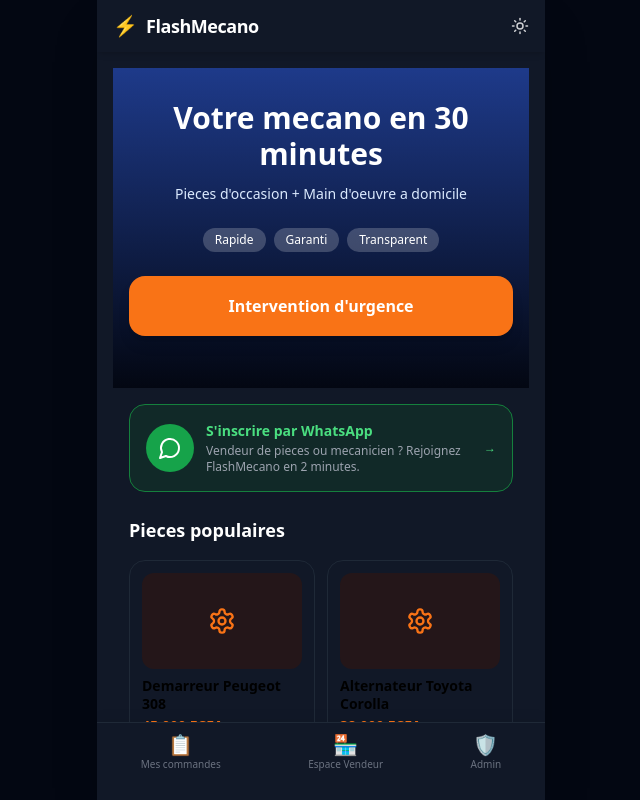
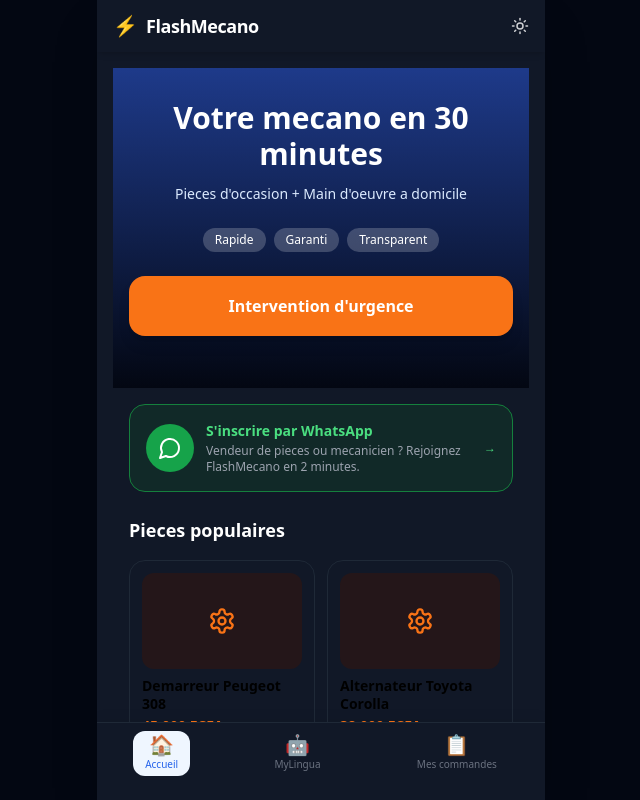
Before and after one commit to 1Ambulant/https-assurvente.shop-, a React (Vite) app: page / in a window 1280 px wide. Shown: the whole page, without its empty margins (319-959 px from the left). Built offline with nearby package versions, Linux system fonts and the light colour scheme; no server answers.

Commit message:
fix: lien Espace Vendeur + nettoyage bottom nav
- Le lien "Espace Vendeur" du footer noir pointe vers /partner (ancienne page espace vendeur) au lieu de /login?tab=partner
- Bottom nav: suppression de Espace Vendeur (magasin) et Admin (bouclier)
- Bottom nav: garde Accueil, MyLingua, Mes commandes

```diff
--- a/src/components/Layout.jsx
+++ b/src/components/Layout.jsx
@@ -8,9 +8,9 @@ export default function Layout() {
   const isActive = (p) => location.pathname === p;
 
   const navItems = [
+    { to: "/", emoji: "🏠", label: "Accueil" },
+    { to: "/chat-lingua", emoji: "🤖", label: "MyLingua" },
     { to: "/mes-commandes", emoji: "📋", label: "Mes commandes" },
-    { to: "/login?tab=partner", emoji: "🏪", label: "Espace Vendeur" },
-    { to: "/login?tab=admin", emoji: "🛡️", label: "Admin" },
   ];
 
   return (
@@ -51,7 +51,7 @@ export default function Layout() {
 
                 {/* Espace pro */}
                 <div className="flex flex-wrap justify-center gap-x-4 gap-y-2 text-xs">
-                  <Link to="/login?tab=partner" className="text-green-400 hover:underline">Espace Vendeur</Link>
+                  <Link to="/partner" className="text-green-400 hover:underline">Espace Vendeur</Link>
                   <Link to="/mes-commandes" className="text-blue-400 hover:underline">Mes commandes</Link>
                   <a href="https://wa.me/221778610660?text=Bonjour%20FlashMecano%2C%20je%20souhaite%20m'inscrire%20comme%20vendeur%20de%20pieces%20ou%20mecanicien%20partenaire."
                      target="_blank" rel="noopener noreferrer"
```
Also changed, not shown: 3 other files (tests, documents, lock files or other folders).
